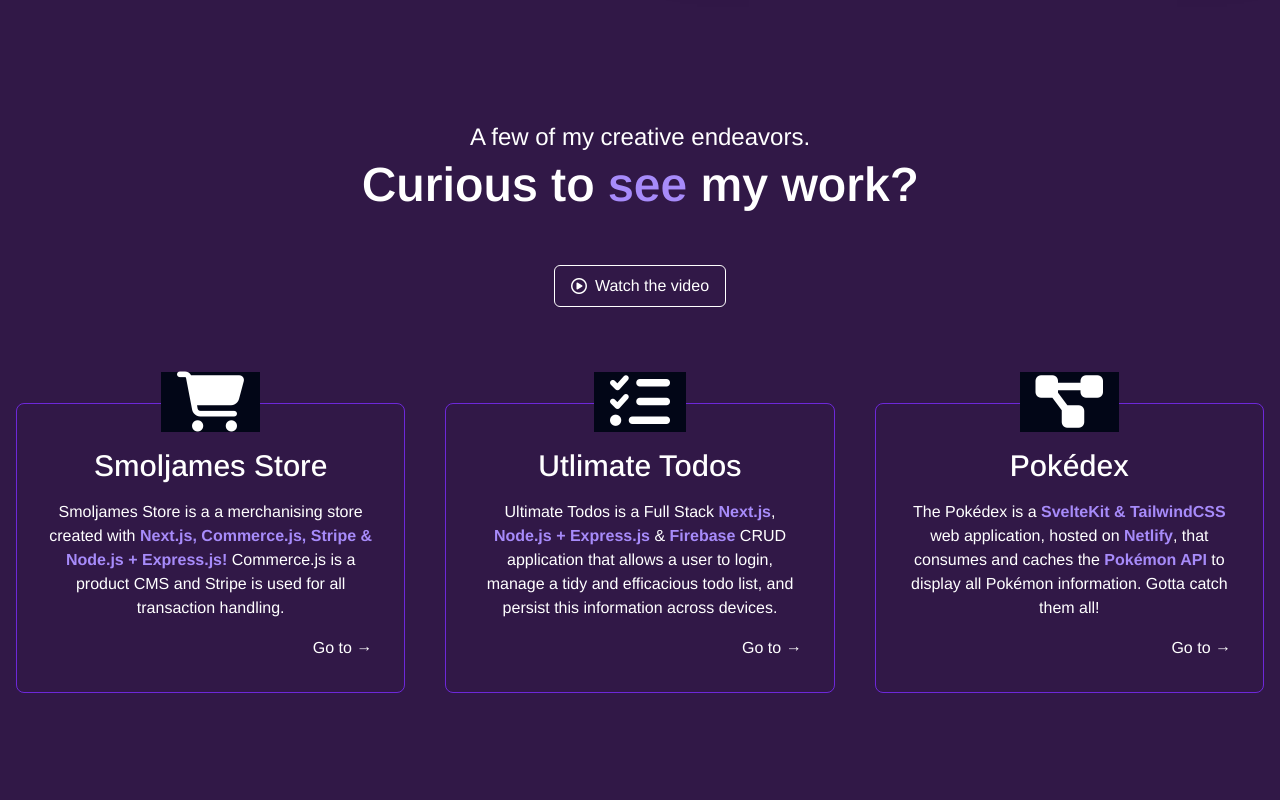
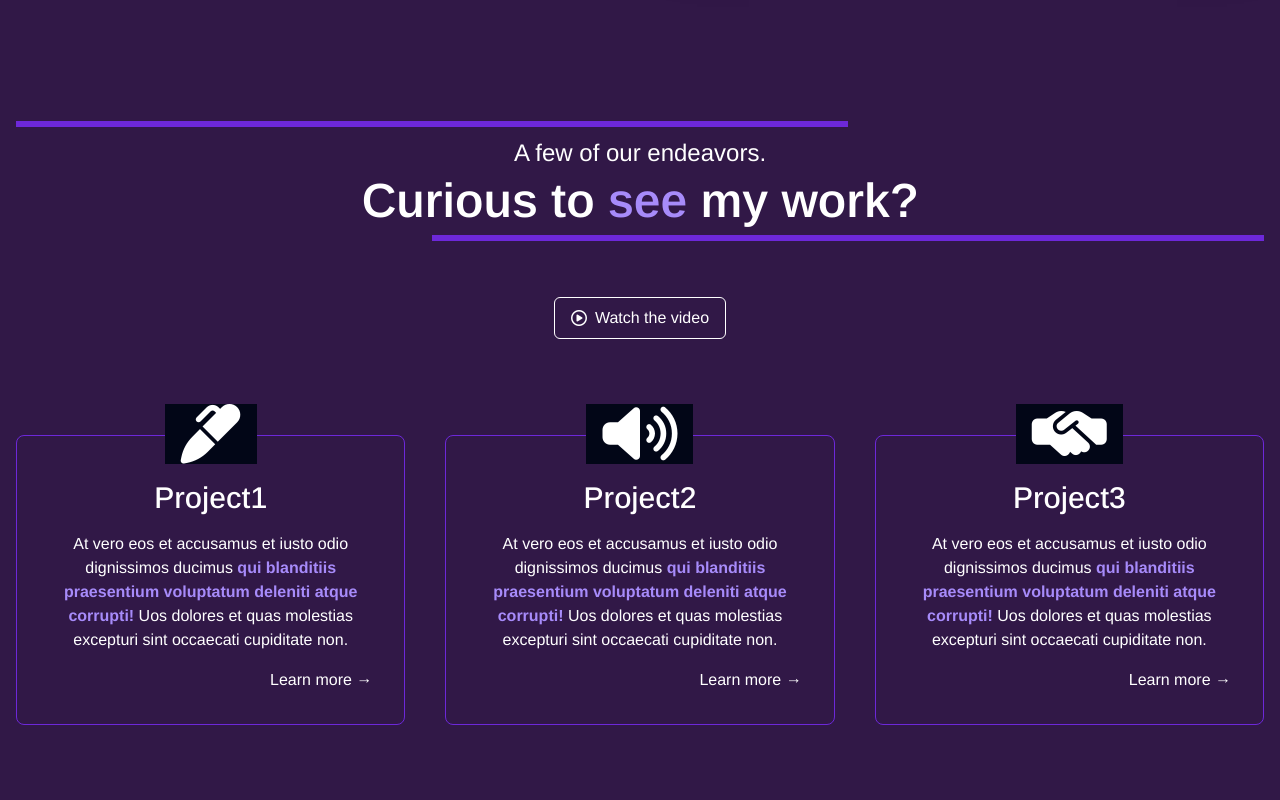
Before and after one commit to cc-nina/ccc, a SvelteKit app in the folder my-app/: page / in a window 1280 px wide. Shown: the part 580-1380 px from the top of the page. Built offline with nearby package versions, Linux system fonts and the light colour scheme; a web font is replaced by a local one.

Commit message:
project icons

```diff
--- a/my-app/src/components/Footer.svelte
+++ b/my-app/src/components/Footer.svelte
@@ -1,9 +1,16 @@
 <footer id="contact"
     class="py-20 sm:py-32 bg-[#311847] border-t border-solid border-violet-950 flex flex-col gap-4 sm:gap-8 justify-center items-center"
 >
-    <p class="px-4 py-2 bg-white text-slate-950 font-medium">
-        Connect with us &darr;
-    </p>
+    <div
+            class="flex flex-col gap-2 text-center relative before:absolute before:top-0 before:left-0 before:w-2/3 before:h-1.5 before:bg-violet-700 after:absolute after:bottom-0 after:right-0 after:w-2/3 after:h-1.5 after:bg-violet-700 py-4"
+        >
+            <h6 class="text-large sm:text-xl md:text-2xl">
+                Interested?
+            </h6>
+            <h3 class="font-semibold text-3xl sm:text-4xl md:text-5xl">
+                Feel free to <span class="poppins text-violet-400">connect</span> with us.
+            </h3>
+        </div>
     <div class="flex flex-col gap-4 items-center justify-center">
         <div
             class="flex items-center gap-4 sm:gap-6 text-2xl sm:text-3xl md:text-4xl mx-auto"
--- a/my-app/src/components/Main.svelte
+++ b/my-app/src/components/Main.svelte
@@ -3,22 +3,22 @@
 
     let steps = [
         {
-            name: "Smoljames Store",
-            icon: "fa-solid fa-cart-shopping",
+            name: "Project1",
+            icon: "fa-solid fa-marker",
             description:
-                "Smoljames Store is a a merchanising store created with Next.js, Commerce.js & Stripe! Commerce.js is a CMS for managing project and Stripe is used for all transaction handling.",
+                "Desc1",
         },
         {
-            name: "Utlimate Todos",
-            icon: "fa-solid fa-list-check",
+            name: "Project2",
+            icon: "fa-solid fa-volume-high",
             description:
-                "Test for model robustness with customized test profiles and receive exhaustive reporting on the performance and potential vulnerabilities of your model.",
+                "Desc2",
         },
         {
-            name: "Pokédex",
-            icon: "fa-solid fa-diagram-project",
+            name: "Project3",
+            icon: "fa-solid fa-handshake-simple",
             description:
-                "Augment your datasets with our filters and dataset manipulations to ensure your models are trained on the highest quality datasets (coming soon).",
+                "Desc3",
         },
     ];
 
@@ -92,9 +92,9 @@
         </div> -->
     </section>
     <section class="py-20 lg:py-32 flex flex-col gap-24" id="projects">
-        <div class="flex flex-col gap-2 text-center">
+        <div class="flex flex-col gap-2 text-center relative before:absolute before:top-0 before:left-0 before:w-2/3 before:h-1.5 before:bg-violet-700 after:absolute after:bottom-0 after:right-0 after:w-2/3 after:h-1.5 after:bg-violet-700 py-4">
             <h6 class="text-large sm:text-xl md:text-2xl">
-                A few of my creative endeavors.
+                A few of our endeavors.
             </h6>
             <h3 class="font-semibold text-3xl sm:text-4xl md:text-5xl">
                 Curious to <span class="poppins text-violet-400">see</span> my work?
@@ -111,35 +111,26 @@
         <div class="grid grid-cols-1 lg:grid-cols-3 gap-12 lg:gap-10">
             <Step step={steps[0]}>
                 <p>
-                    Smoljames Store is a a merchanising store created with <strong
+                    At vero eos et accusamus et iusto odio dignissimos ducimus <strong
                         class="text-violet-400"
-                        >Next.js, Commerce.js, Stripe & Node.js + Express.js!</strong
-                    > Commerce.js is a product CMS and Stripe is used for all transaction
-                    handling.
+                        >qui blanditiis praesentium voluptatum deleniti atque corrupti!</strong
+                    > Uos dolores et quas molestias excepturi sint occaecati cupiditate non.
                 </p>
             </Step>
             <Step step={steps[1]}>
                 <p>
-                    Ultimate Todos is a Full Stack <strong
-                        class="text-violet-400">Next.js</strong
-                    >,
-                    <strong class="text-violet-400">Node.js + Express.js</strong
-                    >
-                    & <strong class="text-violet-400">Firebase</strong> CRUD application
-                    that allows a user to login, manage a tidy and efficacious todo
-                    list, and persist this information across devices.
+                    At vero eos et accusamus et iusto odio dignissimos ducimus <strong
+                        class="text-violet-400"
+                        >qui blanditiis praesentium voluptatum deleniti atque corrupti!</strong
+                    > Uos dolores et quas molestias excepturi sint occaecati cupiditate non.
                 </p>
             </Step>
             <Step step={steps[2]}>
                 <p>
-                    The Pokédex is a <strong class="text-violet-400"
-                        >SvelteKit & TailwindCSS</strong
-                    >
-                    web application, hosted on
-                    <strong class="text-violet-400">Netlify</strong>, that
-                    consumes and caches the
-                    <strong class="text-violet-400">Pokémon API</strong>
-                    to display all Pokémon information. Gotta catch them all!
+                    At vero eos et accusamus et iusto odio dignissimos ducimus <strong
+                        class="text-violet-400"
+                        >qui blanditiis praesentium voluptatum deleniti atque corrupti!</strong
+                    > Uos dolores et quas molestias excepturi sint occaecati cupiditate non.
                 </p>
             </Step>
         </div>
@@ -156,7 +147,7 @@
                 Want to know more?
             </h6>
             <h3 class="font-semibold text-3xl sm:text-4xl md:text-5xl">
-                A bit <span class="poppins text-violet-400">about</span> me.
+                A bit <span class="poppins text-violet-400">about</span> us.
             </h3>
         </div>
         <p class="mx-auto poppins font-semibold text-lg sm:text-xl md:text-2xl">
--- a/my-app/src/components/Step.svelte
+++ b/my-app/src/components/Step.svelte
@@ -20,7 +20,7 @@
         <div
             class="ml-auto cursor-pointer hover:text-slate-950 duration-200 relative after:absolute after:top-0 after:h-0 after:right-full after:bg-white after:w-full after:h-full after:duration-200 hover:after:translate-x-full after:z-[-1] overflow-hidden"
         >
-            <p class="z-4">Go to &rarr;</p>
+            <p class="z-4">Learn more &rarr;</p>
         </div>
     </div>
 </a>
```
